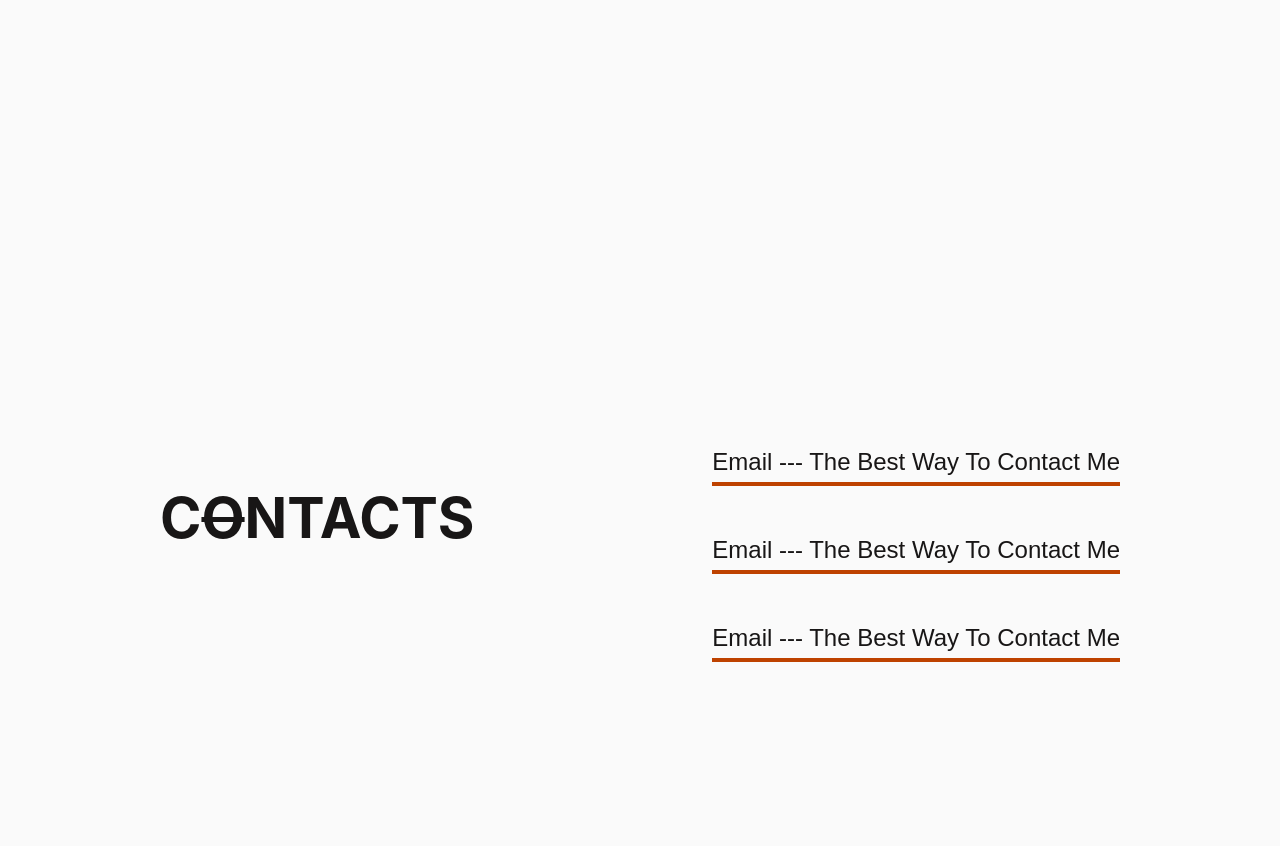
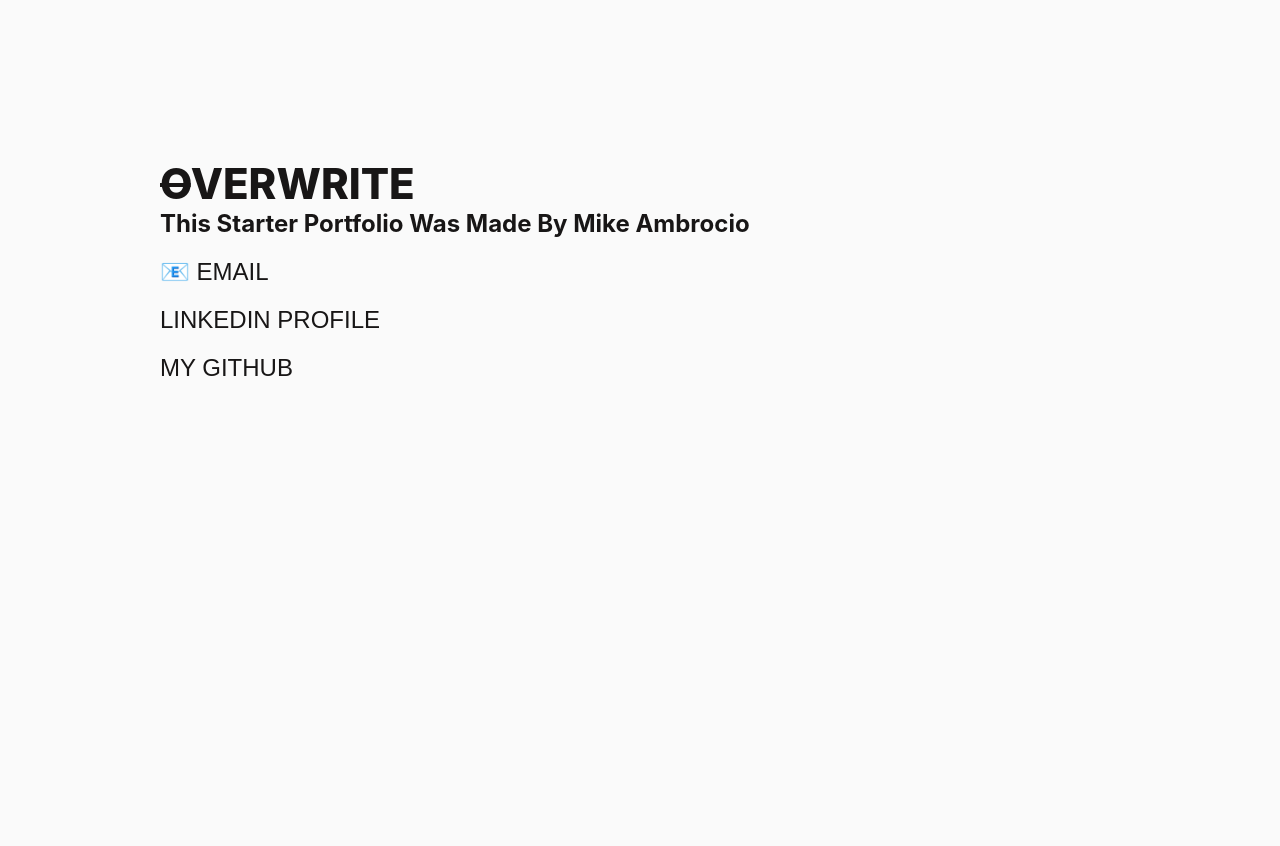
Before and after one commit to mambrocio/new-portfolio-base, a plain HTML site: page index.html in a window 1280 px wide. Shown: the part 3224-4070 px from the top of the page. After the commit the page ends 3790 px from the top, so only its background shows below. Drawn offline with Linux system fonts and the light colour scheme.

Commit message:
Stylized Footer And Started on Responsive

```diff
--- a/assets/style.css
+++ b/assets/style.css
@@ -101,7 +101,7 @@ header{
 	-webkit-backdrop-filter: blur(3px);
 }
 
-header .site-logo{
+.site-logo{
 	font-size: 42px;
 	font-weight: 800;
 	text-transform: uppercase;
@@ -360,7 +360,7 @@ header video {
 
 .contacts{
 	display: flex;
-	padding-top: 30vh;
+	padding-top: 20vh;
 	padding-bottom: 23vh;
 }
 
@@ -376,9 +376,8 @@ header video {
 
 .contact-list li{
 	list-style-type: none;
-	border-bottom: 4px solid rgba(190,66,0,255);
 	font-size: var(--small);
-	margin-top: 50px;
+	margin-top: 20px;
 }
 
 .contact-list a{
@@ -403,13 +402,54 @@ header video {
 	background-color: rgba(255,254,65,255);
 	transform: translateY(-100%);
 	transition: all 1s;
+	border-bottom: 4px solid rgba(190,66,0,255);
 }
 
 .contact-list a:hover:before{
 	transform: translateY(0);
 }
 
+/*---Footer---*/
 
-@media screen {
+footer{
+	display: flex;
+	padding-bottom: 23vh;
+}
 
+footer h4{
+	font-size: var(--small);
 }
+
+footer ul{
+	width: 50%;
+	margin: 0;
+}
+
+footer li{
+	text-transform: uppercase;
+	display: block;
+}
+
+footer nav{
+	float: right;
+}
+
+
+@media only screen and (max-width: 820px) {
+
+	header nav{
+		float: none;
+	}
+
+	header h1{
+		padding-top: 20vh;
+	}
+
+	header{
+		padding-bottom: 0;
+	}
+
+	.opener{
+		padding-top: 10vh;
+	}
+}
--- a/index.html
+++ b/index.html
@@ -88,19 +88,19 @@ z`<!DOCTYPE html>
                 </div>
         </div>
         </section>
+    </main>
+    <footer class="clearfix">
+        <div class="container">
 
-        <section class="contacts container clearfix">
-            <div><h2>C<span class="o-line">o</span>ntacts</h2></div>
-            <div class="contact-list">
-                <ul>
-                    <li><a href="mailto:mikebambrocio@gmail.com">Email --- The Best Way To Contact Me</a></li>
-                    <li><a href="mailto:mikebambrocio@gmail.com">Email --- The Best Way To Contact Me</a></li>
-                    <li><a href="mailto:mikebambrocio@gmail.com">Email --- The Best Way To Contact Me</a></li>
-                </ul>
-            </div>
-        </section>
-        </main>
-    <footer>
+        <a class="site-logo" href="index.html"><span><span class="o-line">O</span>verwrite</span></a>
+        <h4>This Starter Portfolio Was Made By Mike Ambrocio</h4>
+        <div class="contact-list">
+            <ul>
+                <li><a href="mailto:mikebambrocio@gmail.com">&#128231; Email</a></li>
+                <li><a href="mailto:mikebambrocio@gmail.com">LINKEDIN Profile</a></li>
+                <li><a href="https://github.com/mambrocio">My Github</a></li>
+            </ul>
+        </div>
 
     </footer>
 </body>
```
